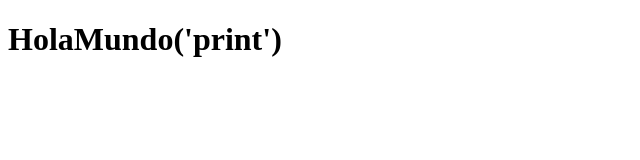
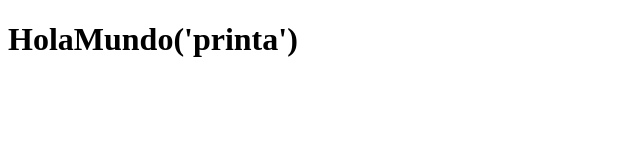
Before and after one commit to Bikutah/portafolio, a React (Vite) app: page / in a window 1280 px wide. Shown: the top 160 px of the page, without its empty margins (0-640 px from the left). Built offline with nearby package versions, Linux system fonts and the light colour scheme.

Commit message:
Arreglada la funcionalidad

```diff
--- a/src/App.tsx
+++ b/src/App.tsx
@@ -1,15 +1,10 @@
 import "./App.css";
-
-export function Hello(_name: string) {
-  const unused = 123; // debería marcar warning por no usado
-  return `Hola`;
-}
 
 function App() {
   return (
     <>
       <div>
-        <h1>HolaMundo('print')</h1>
+        <h1>HolaMundo('printa')</h1>
       </div>
     </>
   );
```
